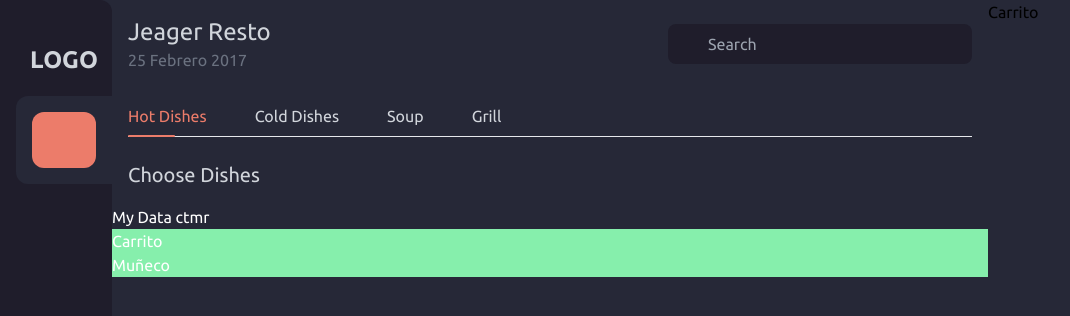
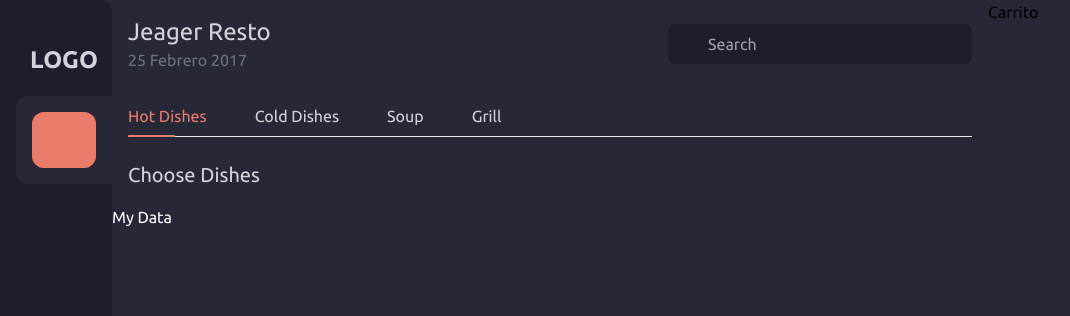
Before and after one commit to MiguelGuevara25/toyStore, a React (Vite) app: page / in a window 1280 px wide. Shown: the top 316 px of the page, without its empty margins (0-1070 px from the left). Built offline with nearby package versions, Linux system fonts and the light colour scheme; data requests are answered from the project's data file; some icons are missing.

Commit message:
feat: :sparkles: main removing fake data and putting in local data

```diff
--- a/db.json
+++ /dev/null
@@ -1,20 +0,0 @@
-{
-  "toys": [
-    {
-      "id": 1,
-      "name": "Carrito"
-    },
-    {
-      "id": 2,
-      "name": "Muñeco"
-    }
-  ],
-
-  "administration": [
-    {
-      "id": 1,
-      "user": "Codesor",
-      "password": "miguelynicole"
-    }
-  ]
-}
--- a/src/components/Main.jsx
+++ b/src/components/Main.jsx
@@ -1,19 +1,16 @@
-import { useState, useEffect } from "react";
 import SearchFood from "./SearchFood";
 
 const Main = () => {
-  const [nose, setNose] = useState([]);
+  // useEffect(() => {
+  //   async function obtenerToys() {
+  //     const url = "http://localhost:3000/toys";
+  //     const response = await fetch(url);
+  //     const data = await response.json();
+  //     setNose(data);
+  //   }
 
-  useEffect(() => {
-    async function obtenerToys() {
-      const url = "http://localhost:3000/toys";
-      const response = await fetch(url);
-      const data = await response.json();
-      setNose(data);
-    }
-
-    obtenerToys();
-  }, []);
+  //   obtenerToys();
+  // }, []);
 
   return (
     <div>
@@ -50,12 +47,7 @@
           </header>
 
           <div className="text-white">
-            <h1>My Data ctmr</h1>
-            {nose.map((toys) => (
-              <div key={toys.id} className="bg-green-300">
-                <h1>{toys.name}</h1>
-              </div>
-            ))}
+            <h1>My Data</h1>
           </div>
         </div>
         <div className="lg:col-span-2 fixed lg:static right-0">Carrito</div>
--- a/src/components/ModalLogin.jsx
+++ b/src/components/ModalLogin.jsx
@@ -10,11 +10,16 @@
 
   useEffect(() => {
     async function obtenerAdmin() {
-      const url = "http://localhost:3000/administration";
-      const response = await fetch(url);
-      const data = await response.json();
-      setUser(data[0].user);
-      setContra(data[0].password);
+      const administration = [
+        {
+          id: 1,
+          user: "Codesor",
+          password: "miguelynicole",
+        },
+      ];
+
+      setUser(administration[0].user);
+      setContra(administration[0].password);
     }
 
     obtenerAdmin();
```
